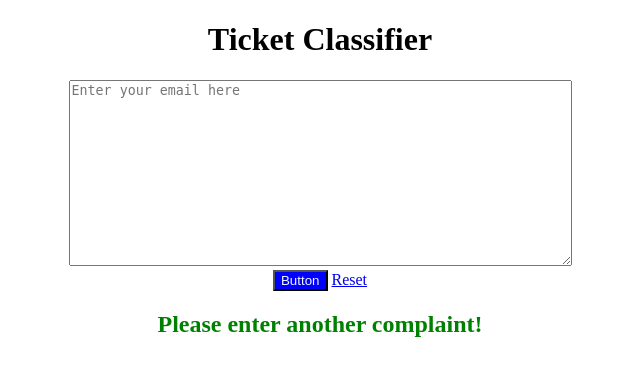
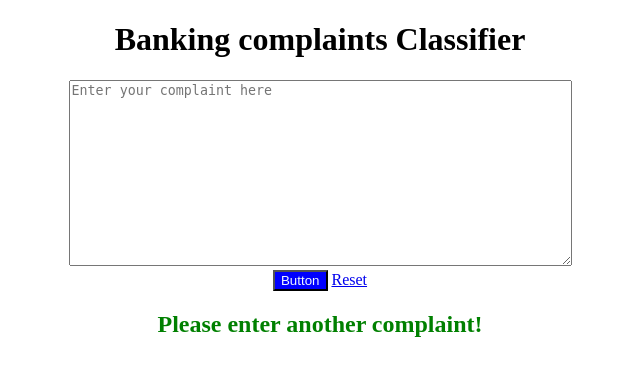
Before and after one commit to osaaoui/nlpproject, a Flask app: page / in a window 1280 px wide. Shown: the top 376 px of the page, without its empty margins (320-960 px from the left). Run offline with Flask 3, Linux system fonts and the light colour scheme; parts of the project's set-up code (start-up, migrations or seed data) failed here and were passed over.

Commit message:
title html page

```diff
--- a/webapp/templates/index.html
+++ b/webapp/templates/index.html
@@ -3,7 +3,7 @@
 
 <head>
     <title>
-        Email Spam Classifier
+        Data Analysis of Consumer Complaints in Banking Industry
     </title>
     <style>
         body {
@@ -18,10 +18,10 @@
 </head>
 
 <body>
-    <h1>Ticket Classifier</h1>
+    <h1>Banking complaints Classifier</h1>
     <div>
         <form method="post" action="/predict">
-            <textarea rows="12" cols="60" name="content" placeholder="Enter your email here"
+            <textarea rows="12" cols="60" name="content" placeholder="Enter your complaint here"
                 autocomplete="off">{{ email }}</textarea>
             <div>
                 <button type="submit">
```
